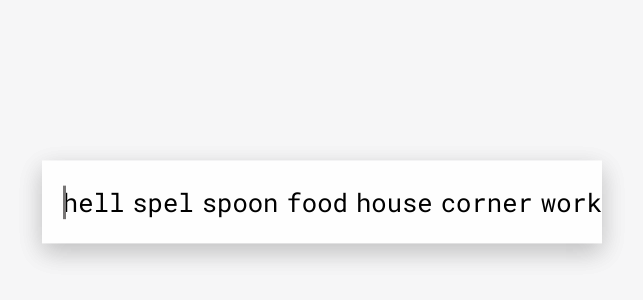
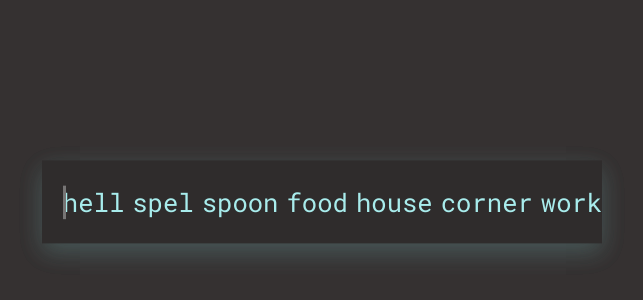
Before and after one commit to FurqanAnwar/Typing-Simulator, a website: page index.html in a window 1280 px wide. Shown: the part 198-498 px from the top of the page, without its empty margins (318-961 px from the left). Drawn offline with Linux system fonts and the light colour scheme.

Commit message:
updated ui design

```diff
--- a/style.css
+++ b/style.css
@@ -12,10 +12,10 @@ body {
   box-sizing: border-box;
   position: relative;
   height: 100vh;
-  background-color: #f6f6f7;
-  font-size: 2rem;
+  background-color: rgba(53,49,49);
+  font-size: 4rem;
   font-family: "Roboto Mono", monospace;
-  color: black; }
+  color: rgb(168,236,236); }
 
 .bounce-it {
   position: absolute;
@@ -23,12 +23,12 @@ body {
   animation: bounce 0.9s ease-in-out forwards; }
 
 .container {
-  box-shadow: 0 9px 24px rgba(0, 0, 0, 0.12), 0 9px 24px rgba(0, 0, 0, 0.12);
+  box-shadow: 0 9px 24px rgba(140, 212, 206, 0.12), 0 9px 24px rgba(139, 229, 241, 0.12);
   position: absolute;
   top: 50%;
   left: 50%;
   transform: translate(-50%, -50%);
-  background-color: #fefefe; }
+  background-color: rgb(47,44,44); }
 
 .wrapper {
   height: 5.2rem;
```
